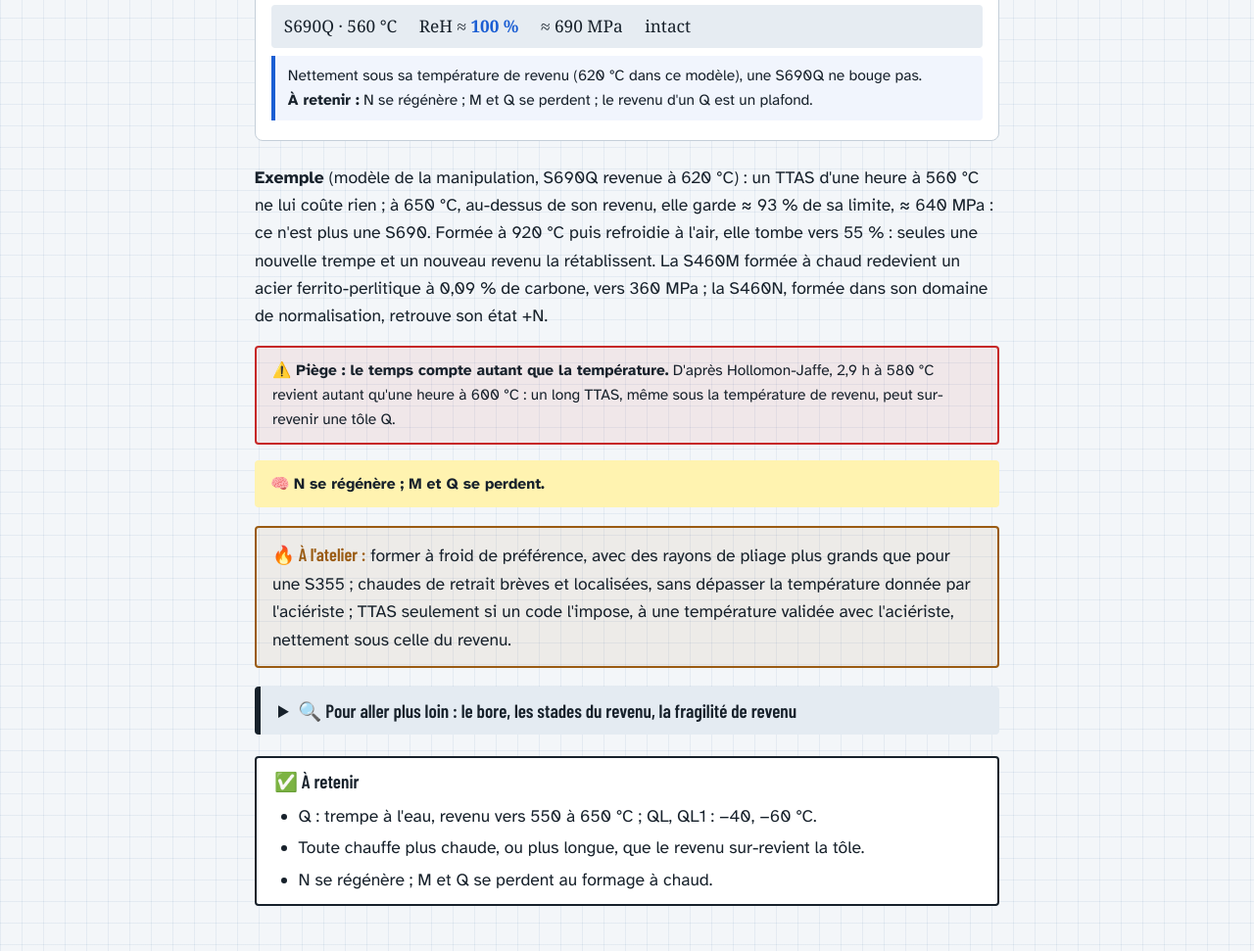
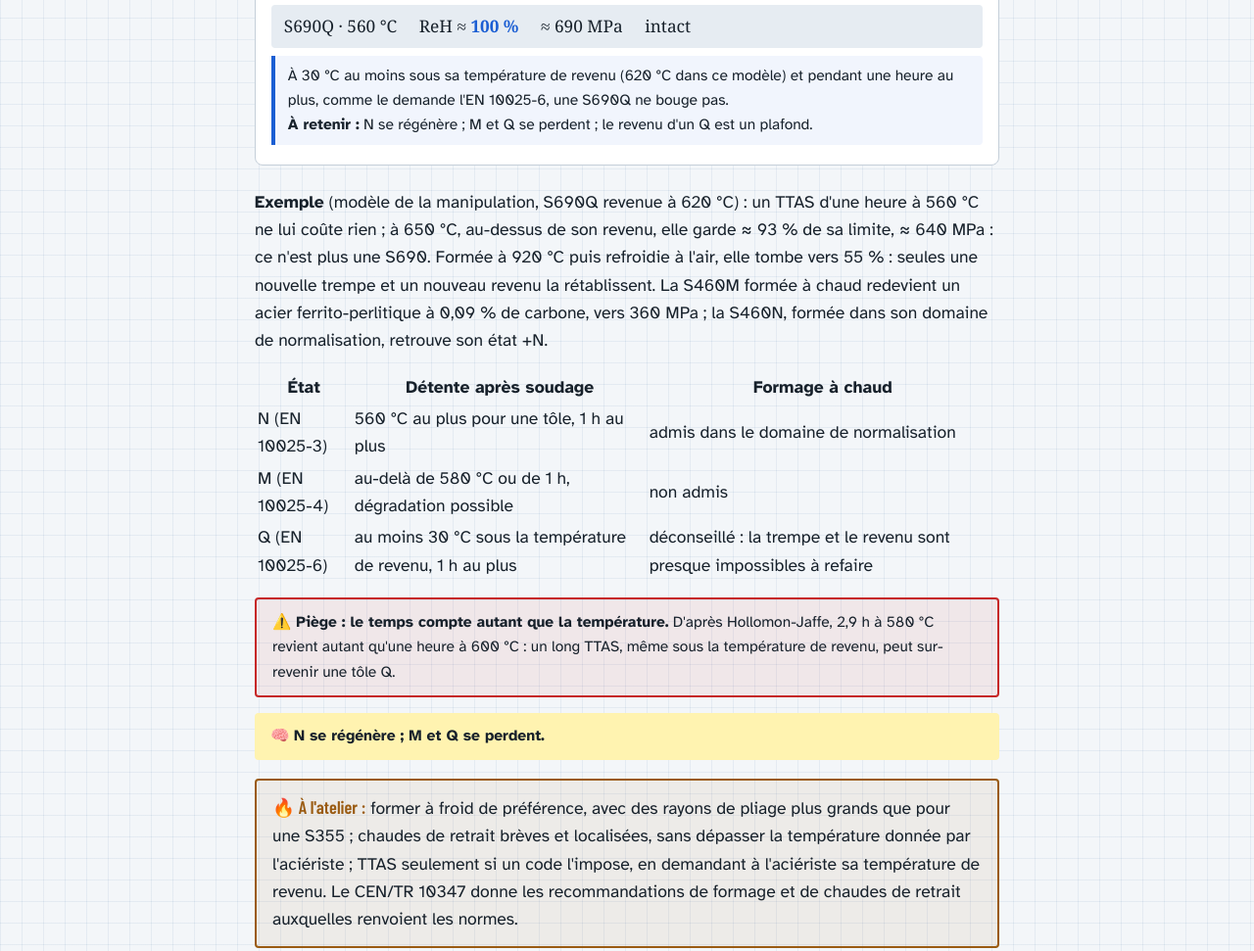
Before and after one commit to Pemcode/iwe, a plain HTML site: page Cours/Construction/Construction, cours 2 _ les aciers à haute limite d'élasticité.html in a window 1280 px wide. Shown: the part 9090-10061 px from the top of the page at 98% size. Drawn offline with nearby package versions, Linux system fonts and the light colour scheme; a web font is replaced by a local one.

Commit message:
Actualiser les normes et les schémas des aciers de construction

```diff
--- a/Cours/Construction/Construction, cours 2 _ les aciers à haute limite d'élasticité.html
+++ b/Cours/Construction/Construction, cours 2 _ les aciers à haute limite d'élasticité.html
@@ -470,7 +470,7 @@ hr.sep{border:0;border-top:1.5px solid var(--line);margin:2rem 0}
   <details class="deep"><summary>🔍 Pour aller plus loin : le niobium, le refroidissement accéléré, les bandes MC</summary>
     <p><b>Le niobium</b> en solution freine la recristallisation de l'austénite, et ses carbonitrures, précipités sous la déformation, la bloquent : il relève T<sub>nr</sub>, ce qui ouvre une large plage de laminage sans recristallisation. Il faut donc d'abord le dissoudre, d'où le réchauffage vers 1 200 °C.</p>
     <p><b>Le refroidissement accéléré</b> abaisse Ar3 : la ferrite germe plus bas, donc plus fine, et un peu de bainite se forme. Sa vitesse est bornée pour ne pas tremper la tôle ; certains produits reçoivent ensuite un revenu.</p>
-    <p><b>Les bandes MC</b> de l'EN 10149-2 (S315MC à S700MC et au-delà) sont des tôles minces laminées à chaud par la même voie, à très peu de carbone (0,12 % au plus) avec Nb, Ti et V, faites pour le pliage à froid : châssis, bennes, flèches de grues (chapitre 4).</p>
+    <p><b>Les bandes MC</b> de l'EN 10149-2 (S315MC à S700MC et au-delà) sont des tôles minces laminées à chaud par la même voie, très pauvres en carbone, avec Nb, Ti et V, faites pour le pliage à froid : châssis, bennes, flèches de grues (chapitre 4).</p>
   </details>
 
   <div class="retenir"><b>✅ À retenir</b>
@@ -523,9 +523,16 @@ hr.sep{border:0;border-top:1.5px solid var(--line);margin:2rem 0}
 
   <p><b>Exemple</b> (modèle de la manipulation, S690Q revenue à 620 °C) : un TTAS d'une heure à 560 °C ne lui coûte rien ; à 650 °C, au-dessus de son revenu, elle garde ≈ 93 % de sa limite, ≈ 640 MPa : ce n'est plus une S690. Formée à 920 °C puis refroidie à l'air, elle tombe vers 55 % : seules une nouvelle trempe et un nouveau revenu la rétablissent. La S460M formée à chaud redevient un acier ferrito-perlitique à 0,09 % de carbone, vers 360 MPa ; la S460N, formée dans son domaine de normalisation, retrouve son état +N.</p>
 
+  <div class="tbl-wrap"><table>
+    <tr><th>État</th><th>Détente après soudage</th><th>Formage à chaud</th></tr>
+    <tr><td>N (EN 10025-3)</td><td>560 °C au plus pour une tôle, 1 h au plus</td><td>admis dans le domaine de normalisation</td></tr>
+    <tr><td>M (EN 10025-4)</td><td>au-delà de 580 °C ou de 1 h, dégradation possible</td><td>non admis</td></tr>
+    <tr><td>Q (EN 10025-6)</td><td>au moins 30 °C sous la température de revenu, 1 h au plus</td><td>déconseillé : la trempe et le revenu sont presque impossibles à refaire</td></tr>
+  </table></div>
+
   <div class="warn"><b>⚠️ Piège : le temps compte autant que la température.</b> D'après Hollomon-Jaffe, 2,9 h à 580 °C revient autant qu'une heure à 600 °C : un long TTAS, même sous la température de revenu, peut sur-revenir une tôle Q.</div>
   <div class="mnemo">🧠 <b>N se régénère ; M et Q se perdent.</b></div>
-  <div class="weld"><b>🔥 À l'atelier :</b> former à froid de préférence, avec des rayons de pliage plus grands que pour une S355 ; chaudes de retrait brèves et localisées, sans dépasser la température donnée par l'aciériste ; TTAS seulement si un code l'impose, à une température validée avec l'aciériste, nettement sous celle du revenu.</div>
+  <div class="weld"><b>🔥 À l'atelier :</b> former à froid de préférence, avec des rayons de pliage plus grands que pour une S355 ; chaudes de retrait brèves et localisées, sans dépasser la température donnée par l'aciériste ; TTAS seulement si un code l'impose, en demandant à l'aciériste sa température de revenu. Le CEN/TR 10347 donne les recommandations de formage et de chaudes de retrait auxquelles renvoient les normes.</div>
 
   <details class="deep"><summary>🔍 Pour aller plus loin : le bore, les stades du revenu, la fragilité de revenu</summary>
     <p><b>Le bore</b>, dissous à quelques millièmes de pour-cent (10 à 30 ppm) et protégé de l'azote par le titane, se loge aux joints de grains de l'austénite et retarde la germination de la ferrite : la trempabilité grimpe pour presque rien. Il disparaît de la ZAT à gros grains dès qu'il précipite, d'où des ZAT parfois moins trempantes que prévu.</p>
@@ -733,7 +740,7 @@ hr.sep{border:0;border-top:1.5px solid var(--line);margin:2rem 0}
     <div><div class="ic">🪶</div><h4>La plume</h4><div class="f">e<sub>2</sub> = e<sub>1</sub>·R<sub>eH1</sub>/R<sub>eH2</sub> · flexion : √(R<sub>eH1</sub>/R<sub>eH2</sub>)</div><p>S355 → S690 : −49 % en traction, −28 % en flexion. Fatigue soudée et rigidité : aucun gain.</p></div>
     <div><div class="ic">🥞</div><h4>Les galettes</h4><div class="f">laminage sous T<sub>nr</sub> + refroidissement accéléré</div><p>Austénite écrasée, ferrite de 3 à 5 µm, un peu de bainite. Le niobium relève T<sub>nr</sub>.</p></div>
     <div><div class="ic">🧪</div><h4>Moins de carbone</h4><div class="f">S460 : N 0,17 % C, CEV 0,52 · M 0,09 % C, CEV 0,39</div><p>30 mm, H5, 1,5 kJ/mm : préchauffage ≈ 122 °C contre ≈ 46 °C (EN 1011-2, CET).</p></div>
-    <div><div class="ic">⛔</div><h4>Le plafond</h4><div class="f">Q : trempe à l'eau, revenu vers 550 à 650 °C</div><p>Aucune chauffe au-dessus du revenu. N se régénère ; M et Q se perdent au formage à chaud.</p></div>
+    <div><div class="ic">⛔</div><h4>Le plafond</h4><div class="f">Q : trempe à l'eau, revenu vers 550 à 650 °C</div><p>Détente : N 560 °C, M 580 °C, Q revenu − 30 °C, 1 h au plus. M et Q ne se forment pas à chaud.</p></div>
     <div><div class="ic">⏳</div><h4>Hollomon-Jaffe</h4><div class="f">P = T·(C + log t), T en K, t en h, C ≈ 20</div><p>1 h à 600 °C ≈ 2,9 h à 580 °C : un long TTAS sur-revient aussi.</p></div>
     <div><div class="ic">🪨</div><h4>Le gravier et les rochers</h4><div class="f"><span class="eps">Δσ</span> ∝ (√f/d)·ln(d/2b)</div><p>Maximum vers quelques nanomètres. Grossis ou dissous en ZAT, les précipités ne durcissent plus ; TiN tient.</p></div>
     <div><div class="ic">🚗</div><h4>L'automobile</h4><div class="f">DP · TRIP · CP · MS · 22MnB5</div><p>De 450 à 2 000 MPa ; soudage par points et laser, zone revenue adoucie autour du point.</p></div>
@@ -1027,16 +1034,16 @@ function legend(svg,x,y,items,xmax){/* items : [couleur, texte, "o" pour un rond
     const W=svgW(svg),n=W<560,e1=+sE.value,M=MODE[mode];clear(svg);
     $("#m1eo").textContent=nf(e1,0)+NB+"mm";
     const lw=n?52:64,x0=lw+8,x1=W-(n?92:120),y0=30,rh=n?30:34,emax=e1*1.51;
-    {const t=tx(svg,x0,y0-12,"épaisseur nécessaire ("+M.n+"), à partir de "+nf(e1,0)+" mm de S355",{class:"lbl"});fitSize(t,W-x0-6,8.5);}
+    {const t=tx(svg,x0,y0-12,n?"épaisseur nécessaire ("+M.n+")":"épaisseur nécessaire ("+M.n+"), à partir de "+nf(e1,0)+" mm de S355",{class:"lbl"});fitSize(t,W-x0-6,8.5);}
     RS.forEach((r,i)=>{const y=y0+i*rh,e=e1*M.f(r),on=i===idx,xe=x0+(x1-x0)*e/emax;
       if(on)el("rect",{x:2,y:y+1,width:W-4,height:rh-2,rx:4,fill:"none",stroke:"var(--mat)","stroke-width":2},svg);
       el("rect",{x:x0,y:y+rh/2-7,width:xe-x0,height:14,fill:on?"var(--eps)":mixc("var(--eps)",r===355?55:30),stroke:"var(--ink)","stroke-width":0.6},svg);
       const t=tx(svg,lw,y+rh/2+5,"S"+r,{"text-anchor":"end","font-weight":on?"700":"400"});t.style.fontSize="13px";
-      const g=100*(1-e/e1),v=tx(svg,xe+6,y+rh/2+5,nf(e,1)+" mm"+(r===355?"":" ("+(g>=0?"−":"+")+nf(Math.abs(g),0)+" %)"),{class:"lbl","font-weight":on?"700":"400",fill:on?"var(--eps)":"var(--ink)"});v.style.fontSize="11.5px";fitText(v,x0,W-4);});
+      const g=100*(1-e/e1),v=tx(svg,xe+6,y+rh/2+5,nf(e,1)+" mm"+(r===355||Math.abs(g)<0.5?"":" ("+(g>=0?"−":"+")+nf(Math.abs(g),0)+" %)"),{class:"lbl","font-weight":on?"700":"400",fill:on?"var(--eps)":"var(--ink)"});v.style.fontSize="11.5px";fitText(v,x0,W-4);});
     const H=y0+RS.length*rh+8;
     setVB(svg,W,H);
     const r=RS[idx],e2=e1*M.f(r),g=100*(1-e2/e1),dep=(e1/e2)*(e1/e2);
-    ro.innerHTML=nbsp("<span>S"+r+" · "+M.n+"</span><span>e<sub>2</sub> ≈ <b class='eps'>"+nf(e2,1)+" mm</b></span><span>masse "+(g>=0?"−":"+")+nf(Math.abs(g),0)+" %</span><span>métal déposé "+(dep>=1?"÷ "+nf(dep,1):"× "+nf(1/dep,1))+"</span>");
+    ro.innerHTML=nbsp("<span>S"+r+" · "+M.n+"</span><span>e<sub>2</sub> ≈ <b class='eps'>"+nf(e2,1)+" mm</b></span>"+(Math.abs(g)<0.5?"<span>masse inchangée</span><span>métal déposé inchangé</span>":"<span>masse "+(g>=0?"−":"+")+nf(Math.abs(g),0)+" %</span><span>métal déposé "+(dep>=1?"÷ "+nf(dep,1):"× "+nf(1/dep,1))+"</span>"));
     let s;
     if(mode==="tr")s="En traction, l'épaisseur suit 355/R<sub>eH</sub> : "+nf(e1,0)+" mm de S355 deviennent "+nf(e2,1)+" mm de S"+r+". Le métal déposé d'un chanfrein en V suit le carré de l'épaisseur.";
     else if(mode==="fl")s="En flexion d'une plaque, l'épaisseur suit la racine du rapport : "+nf(e2,1)+" mm en S"+r+". Mais la flèche, elle, est multipliée par (e₁/e₂)³ = "+nf(Math.pow(e1/e2,3),2)+" : la rigidité peut reprendre la main.";
@@ -1088,7 +1095,7 @@ function legend(svg,x,y,items,xmax){/* items : [couleur, texte, "o" pour un rond
     const vy=y1+40,vh=n?64:84,gap=n?6:10,vw=(x1-x0-3*gap)/4,pxu=vw/120;
     const V=[0,1,2,3].map(i=>({x0:x0+i*(vw+gap),y0:vy,x1:x0+i*(vw+gap)+vw,y1:vy+vh}));
     const SH=[tt>=0.62,tt>=0.85,tt>=0.5,tt>=0.7];
-    const TIT=["N : austénite à 900 °C","N : "+nf(9,0)+" µm, F + P","M : austénite écrasée","M : "+nf(dM,1)+" µm, F + B"];
+    const TIT=n?["N : γ","N : 9 µm","M : γ écrasée","M : "+nf(dM,1)+" µm"]:["N : austénite à 900 °C","N : "+nf(9,0)+" µm, F + P","M : austénite écrasée","M : "+nf(dM,1)+" µm, F + B"];
     const C0=mixc("var(--gam)",6),CD=mixc("var(--gam)",50),CG=mixc("var(--gam)",26);
     V.forEach((Rv,i)=>{const gr=clipG(svg,"m2v"+i,Rv);
       if(!SH[i]){el("rect",{x:Rv.x0,y:Rv.y0,width:vw,height:vh,fill:mixc("var(--muted)",8)},gr);const t=tx(svg,(Rv.x0+Rv.x1)/2,Rv.y0+vh/2+7,"?",{"text-anchor":"middle","font-weight":"700",fill:"var(--muted)"});t.style.fontSize="20px";}
@@ -1097,7 +1104,7 @@ function legend(svg,x,y,items,xmax){/* items : [couleur, texte, "o" pour un rond
       else if(i===2)grains(gr,Rv,Math.max(5,24*pxu),{seed:8,sx:1+3*r,sy:1/(1+2.5*r),fill:()=>CG});
       else grains(gr,Rv,Math.max(3.5,dM*pxu),{seed:10,fill:r=>r()<0.15?CD:C0});
       el("rect",{x:Rv.x0,y:Rv.y0,width:vw,height:vh,fill:"none",stroke:i<2?"var(--muted)":"var(--frc)","stroke-width":1.4},svg);
-      const t=tx(svg,(Rv.x0+Rv.x1)/2,Rv.y0-6,TIT[i],{class:"lbl","text-anchor":"middle"});t.style.fontSize="11px";fitSize(t,vw+gap-2,7);});
+      const t=tx(svg,(Rv.x0+Rv.x1)/2,Rv.y0-6,TIT[i],{class:"lbl","text-anchor":"middle"});t.style.fontSize="11px";fitSize(t,vw+gap-2,n?9:7);});
     {const t=tx(svg,x1,vy+vh+14,"champ de 120 µm ; F ferrite, P perlite, B bainite (foncé)",{class:"lbl","text-anchor":"end"});t.style.fontSize="10.5px";fitSize(t,x1-x0,7);}
     setVB(svg,W,vy+vh+22);
     const dRe=17.4*(1/Math.sqrt(dM/1000)-1/Math.sqrt(0.009)),tN=TP(c.N.cet),tM=TP(c.M.cet);
@@ -1119,7 +1126,7 @@ function legend(svg,x,y,items,xmax){/* items : [couleur, texte, "o" pour un rond
   const svg=$("#m3svg");if(!svg)return;
   const sT=$("#m3T"),ro=$("#m3r"),msg=$("#m3msg");
   /* modèle pédagogique : % de R_eH conservé après environ une heure à T puis refroidissement à l'air */
-  const S={n:{n:"S460N",re:460,p:[[300,100],[600,100],[720,96],[790,92],[850,100],[1000,100],[1100,92]]},
+  const S={n:{n:"S460N",re:460,p:[[300,100],[560,100],[620,98],[720,95],[790,92],[850,100],[1000,100],[1100,92]]},
     m:{n:"S460M",re:460,p:[[300,100],[580,100],[650,95],[720,88],[850,78],[1100,77]]},
     q:{n:"S690Q",re:690,p:[[300,100],[590,100],[650,93],[720,85],[850,55],[1100,54]]}};
   const AC1=720,AC3=850,TREV=620;let k="q";
@@ -1129,11 +1136,11 @@ function legend(svg,x,y,items,xmax){/* items : [couleur, texte, "o" pour un rond
     $("#m3To").textContent=nf(T,0)+NB+"°C";
     setOn("#m3g",$$("#m3g .btn").find(b=>+b.dataset.t===T)||null);
     const x0=n?44:54,x1=W-24,y0=34,y1=n?200:220;
-    const A=axes(svg,x0,x1,y0,y1,300,1100,40,105,"T de la chauffe (°C)","ReH conservée (%)",100,10);
+    const A=axes(svg,x0,x1,y0,y1,300,1100,40,105,"T de la chauffe (°C)","ReH conservée (%)",n?200:100,10);
     [[AC1,"Ac1"],[AC3,"Ac3"]].forEach(q=>{el("line",{x1:A.X(q[0]),y1:y0,x2:A.X(q[0]),y2:y1,stroke:"var(--gam)","stroke-width":1.2,"stroke-dasharray":"5 4"},svg);
       const t=tx(svg,A.X(q[0])+3,y1-6,q[1],{class:"lbl",fill:"var(--gam)"});halo(t,svg);});
     if(k==="q"){el("line",{x1:A.X(TREV),y1:y0,x2:A.X(TREV),y2:y1,stroke:"var(--tau)","stroke-width":1.6},svg);
-      const t=tx(svg,A.X(TREV)-4,y0+12,"revenu ≈ 620 °C",{class:"lbl","text-anchor":"end",fill:"var(--tau)"});halo(t,svg);fitText(t,x0,x1);}
+      const t=tx(svg,A.X(TREV)+4,A.Y(65),n?"revenu":"revenu ≈ 620 °C",{class:"lbl",fill:"var(--tau)"});halo(t,svg);fitText(t,x0,x1);}
     if(k==="n"){el("rect",{x:A.X(880),y:y0,width:A.X(950)-A.X(880),height:y1-y0,fill:mixc("var(--mat)",18)},svg);
       const t=tx(svg,A.X(915),y0+12,"normalisation",{class:"lbl","text-anchor":"middle",fill:"var(--mat)"});t.style.fontSize="11px";halo(t,svg);}
     const cv=(p,attrs)=>{let d="";for(let TT=300;TT<=1100;TT+=5)d+=(d?"L":"M")+A.X(TT).toFixed(1)+" "+A.Y(val(p,TT)).toFixed(1)+" ";el("path",Object.assign({d:d,fill:"none"},attrs),svg);};
@@ -1144,14 +1151,14 @@ function legend(svg,x,y,items,xmax){/* items : [couleur, texte, "o" pour un rond
     el("line",{x1:A.X(T),y1:y0-4,x2:A.X(T),y2:y1,stroke:"var(--sig)","stroke-width":2},svg);
     el("circle",{cx:A.X(T),cy:A.Y(v),r:5.5,fill:"var(--sig)",stroke:"var(--card)","stroke-width":1.6},svg);
     setVB(svg,W,y1+38);
-    const zone=k==="n"?(T<=600?"intact":T<AC1?"léger revenu":T<AC3?"intercritique":T<=1000?"renormalisé":"surchauffé")
+    const zone=k==="n"?(T<=560?"intact":T<AC1?"léger revenu":T<AC3?"intercritique":T<=1000?"renormalisé":"surchauffé")
       :k==="m"?(T<=580?"intact":T<AC1?"revenu prolongé":"état M détruit")
       :(T<=TREV-30?"intact":T<AC1?"sur-revenu":T<AC3?"intercritique":"trempe perdue");
     ro.innerHTML=nbsp("<span>"+s.n+" · "+nf(T,0)+" °C</span><span>ReH ≈ <b class='eps'>"+nf(v,0)+" %</b></span><span>≈ "+nf(s.re*v/100,0)+" MPa</span><span>"+zone+"</span>");
     let m;
-    if(k==="n")m=T<=600?"Sous 600 °C, une S460N ne bouge pas : un TTAS de détente lui convient.":T<AC1?"Au-dessus de 600 °C, la perlite et les précipités se revient : légère perte.":T<AC3?"Entre Ac1 et Ac3, la transformation est partielle : structure mêlée, ténacité en baisse. À éviter.":T<=1000?"Dans le domaine de normalisation, refroidie à l'air, la S460N retrouve son état +N : le formage à chaud y est permis.":"Trop chaud : les nitrures se dissolvent, le grain grossit, la limite baisse (cours 1, chapitre 4).";
-    else if(k==="m")m=T<=580?"Sous 580 °C environ, une heure ne change rien à une S460M dans ce modèle.":T<AC1?"Le revenu prolongé fait grossir les précipités et restaure la ferrite écrouie : la limite commence à baisser ("+nf(v,0)+" %).":"L'état thermomécanique est détruit : grain et précipités perdus. Vers 850 °C et au-delà, la tôle redevient un acier ferrito-perlitique à 0,09 % de carbone, vers "+nf(s.re*v/100,0)+" MPa : aucun traitement ne rend l'état M.";
-    else m=T<=TREV-30?"Nettement sous sa température de revenu (620 °C dans ce modèle), une S690Q ne bouge pas.":T<AC1?"Au-dessus du revenu, la martensite se revient une seconde fois : "+nf(v,0)+" % de la limite, la S690 n'en est plus une.":T<AC3?"Entre Ac1 et Ac3, l'austénite formée se retrempe en martensite fraîche, entre des zones sur-revenues : dur et fragile, à proscrire.":"Austénitisée puis refroidie à l'air, la tôle perd sa trempe : ≈ "+nf(v,0)+" % de sa limite. Seules une nouvelle trempe et un nouveau revenu la rétablissent.";
+    if(k==="n")m=T<=560?"Jusqu'à 560 °C et une heure, la limite que fixe l'EN 10025-3 pour une tôle, une S460N ne bouge pas : un TTAS de détente lui convient.":T<AC1?"Au-delà de 560 °C, la perlite et les précipités se revient : légère perte ; l'EN 10025-3 met en garde au-delà de 580 °C.":T<AC3?"Entre Ac1 et Ac3, la transformation est partielle : structure mêlée, ténacité en baisse. À éviter.":T<=1000?"Dans le domaine de normalisation, refroidie à l'air, la S460N retrouve son état +N : le formage à chaud y est permis.":"Trop chaud : les nitrures se dissolvent, le grain grossit, la limite baisse (cours 1, chapitre 4).";
+    else if(k==="m")m=T<=580?"Jusqu'à 580 °C et une heure, l'EN 10025-4 ne prévoit pas de perte pour une S460M.":T<AC1?"Le revenu prolongé fait grossir les précipités et restaure la ferrite écrouie : la limite commence à baisser ("+nf(v,0)+" %).":"L'état thermomécanique est détruit : grain et précipités perdus. Vers 850 °C et au-delà, la tôle redevient un acier ferrito-perlitique à 0,09 % de carbone, vers "+nf(s.re*v/100,0)+" MPa : aucun traitement ne rend l'état M.";
+    else m=T<=TREV-30?"À 30 °C au moins sous sa température de revenu (620 °C dans ce modèle) et pendant une heure au plus, comme le demande l'EN 10025-6, une S690Q ne bouge pas.":T<AC1?"Au-dessus du revenu, la martensite se revient une seconde fois : "+nf(v,0)+" % de la limite, la S690 n'en est plus une.":T<AC3?"Entre Ac1 et Ac3, l'austénite formée se retrempe en martensite fraîche, entre des zones sur-revenues : dur et fragile, à proscrire.":"Austénitisée puis refroidie à l'air, la tôle perd sa trempe : ≈ "+nf(v,0)+" % de sa limite. Seules une nouvelle trempe et un nouveau revenu la rétablissent.";
     msg.innerHTML=nbsp(m)+"<br><b>À retenir :</b> N se régénère ; M et Q se perdent ; le revenu d'un Q est un plafond.";
   }
   player("m3pl",{get:()=>(+sT.value-300)/800,set:v=>{sT.value=Math.round((300+800*v)/10)*10;draw();},dur:7000,steps:20});
@@ -1180,7 +1187,7 @@ function legend(svg,x,y,items,xmax){/* items : [couleur, texte, "o" pour un rond
     cv(SH,{stroke:mixc("var(--eps)",50),"stroke-width":1.6,"stroke-dasharray":"6 4"});
     cv(ORO,{stroke:mixc("var(--eps)",50),"stroke-width":1.6,"stroke-dasharray":"2 3"});
     cv((ff,dd)=>Math.min(SH(ff,dd),ORO(ff,dd)),{stroke:"var(--eps)","stroke-width":3});
-    {const lv=0.15,t=tx(svg,A.X(lv)+4,A.Y(Math.min(390,SH(f,Math.pow(10,lv))))-6,"cisaillement",{class:"lbl",fill:"var(--eps)"});halo(t,svg);fitText(t,x0,x1);}
+    {const lv=0.75,t=tx(svg,A.X(lv)-4,A.Y(Math.min(390,SH(f,Math.pow(10,lv))))-6,"cisaillement",{class:"lbl",fill:"var(--eps)"});halo(t,svg);fitText(t,x0,x1);}
     {const lv=1.7,t=tx(svg,A.X(lv),A.Y(Math.min(390,ORO(f,Math.pow(10,lv))))-8,"contournement",{class:"lbl","text-anchor":"middle",fill:"var(--eps)"});halo(t,svg);fitText(t,x0,x1);}
     const xc=A.X(Math.log10(dc));el("line",{x1:xc,y1:y0,x2:xc,y2:y1,stroke:"var(--mat)","stroke-width":1.2,"stroke-dasharray":"5 4"},svg);
     {const t=tx(svg,xc+4,y0+12,"d crit ≈ "+nf(dc,1)+" nm",{class:"lbl",fill:"var(--mat)"});halo(t,svg);fitText(t,x0,x1,4);}
@@ -1237,10 +1244,10 @@ function legend(svg,x,y,items,xmax){/* items : [couleur, texte, "o" pour un rond
     const A=axes(svg,x0,x1,y0,y1,-2,7,100,550,"distance à la ligne de fusion (mm)","HV10",1,100);
     const Z=[[-2,0,"MF",mixc("var(--frc)",12)],[0,0.25*w,"GG",mixc("var(--tau)",12)],[0.25*w,0.55*w,"GF",mixc("var(--gam)",10)],[0.55*w,0.8*w,"IC",mixc("var(--gam)",6)],[0.8*w,7,"MB",null]];
     Z.forEach(z=>{if(z[3])el("rect",{x:A.X(z[0]),y:y0,width:A.X(z[1])-A.X(z[0]),height:y1-y0,fill:z[3]},svg);
-      const xm=(A.X(z[0])+A.X(z[1]))/2,t=tx(svg,xm,y0+12,z[2],{class:"lbl","text-anchor":"middle","font-weight":"700"});t.style.fontSize="11px";fitSize(t,Math.max(10,A.X(z[1])-A.X(z[0])-2),7);});
+      const zw=A.X(z[1])-A.X(z[0]);if(zw<18)return;const xm=(A.X(z[0])+A.X(z[1]))/2,t=tx(svg,xm,y0+12,z[2],{class:"lbl","text-anchor":"middle","font-weight":"700"});t.style.fontSize="11px";fitSize(t,zw-2,9);});
     el("line",{x1:A.X(0),y1:y0,x2:A.X(0),y2:y1,stroke:"var(--ink)","stroke-width":1.4},svg);
     el("line",{x1:x0,y1:A.Y(g.lim),x2:x1,y2:A.Y(g.lim),stroke:"var(--tau)","stroke-width":2},svg);
-    {const t=tx(svg,x1-4,A.Y(g.lim)-5,g.lim+" HV10 : plafond (groupe "+(k==="q"?"3":k==="m"?"2":"1")+")",{class:"lbl","text-anchor":"end",fill:"var(--tau)"});halo(t,svg);fitSize(t,x1-x0-60,8);}
+    {const t=tx(svg,x1-4,A.Y(g.lim)+14,g.lim+" HV10 : plafond (groupe "+(k==="q"?"3":k==="m"?"2":"1")+")",{class:"lbl","text-anchor":"end",fill:"var(--tau)"});halo(t,svg);fitSize(t,x1-x0-60,8);}
     const sw=0.4*(1+r.t/40);
     let p="";for(let x=-2;x<=7.0001;x+=0.04){let v=x<0?g.mf:g.base+(pk-g.base)*gz(x/w);const u=(x/w-0.75)/sw;if(x>=0&&u>0&&u<1)v-=dr*Math.sin(Math.PI*u);p+=(p?"L":"M")+A.X(x).toFixed(1)+" "+A.Y(v).toFixed(1)+" ";}
     el("path",{d:p,fill:"none",stroke:"var(--eps)","stroke-width":2.8},svg);
```
Also changed, not shown: Cours/Construction/Construction, cours 1 _ les aciers de construction non alliés.html (+13 -13 lines).
